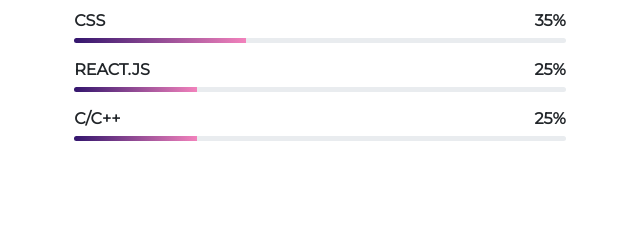
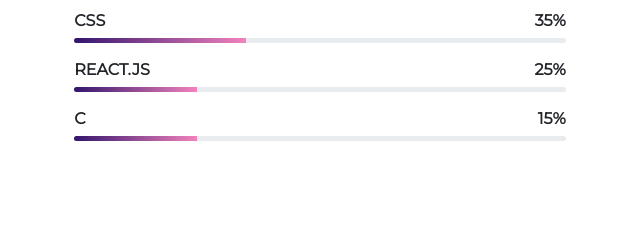
Before and after one commit to TomLeggettLane/portfolio, a website: page index.html in a window 1280 px wide. Shown: the part 1320-1560 px from the top of the page, 576-1216 px from the left. Drawn offline with nearby package versions, Linux system fonts and the light colour scheme.

Commit message:
updated skill section

```diff
--- a/index.html
+++ b/index.html
@@ -167,8 +167,8 @@
 
             <div class="skill">
                 <div class="labels">
-                  <span>C/C++</span>
-                  <span>25%</span>
+                  <span>C</span>
+                  <span>15%</span>
                 </div>
                 <div class="progress">
                   <div class="progress-bar" role="progressbar" aria-valuenow="60" aria-valuemin="0" aria-valuemax="100" data-animation="c-bar" data-delay="0.85s" style="width: 25%;">
```
